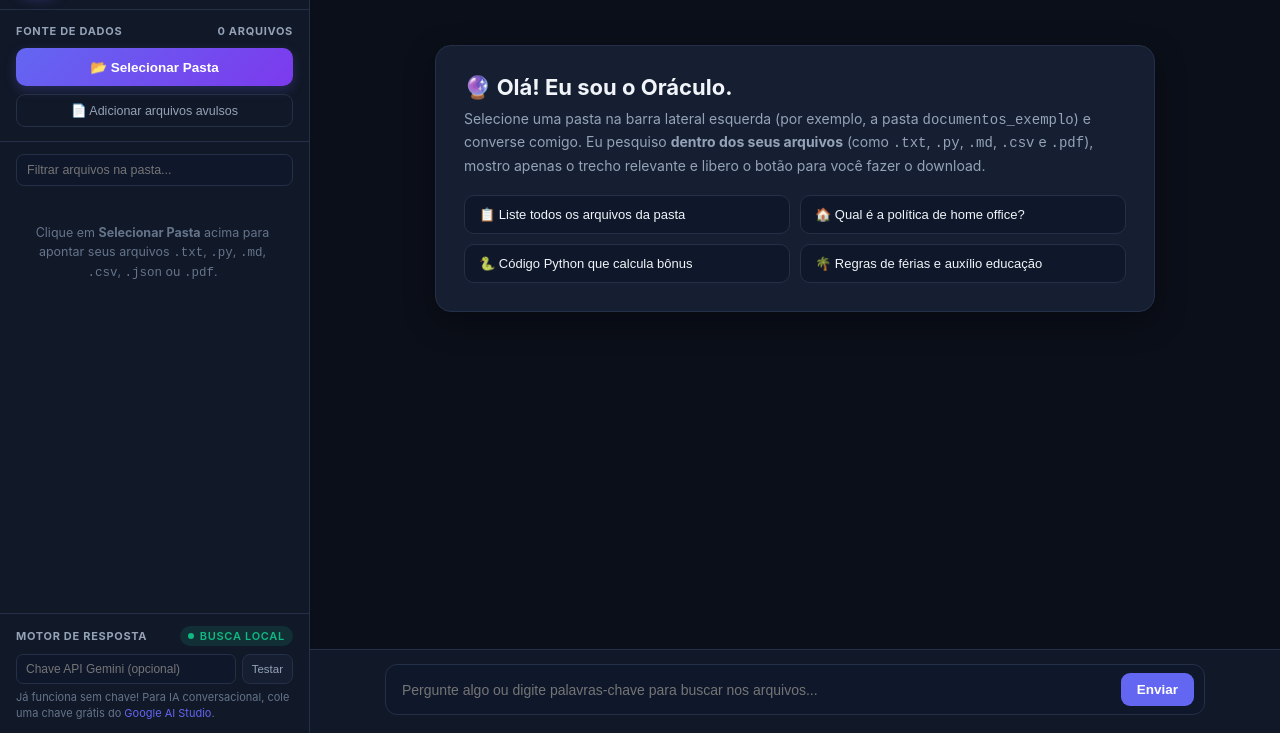
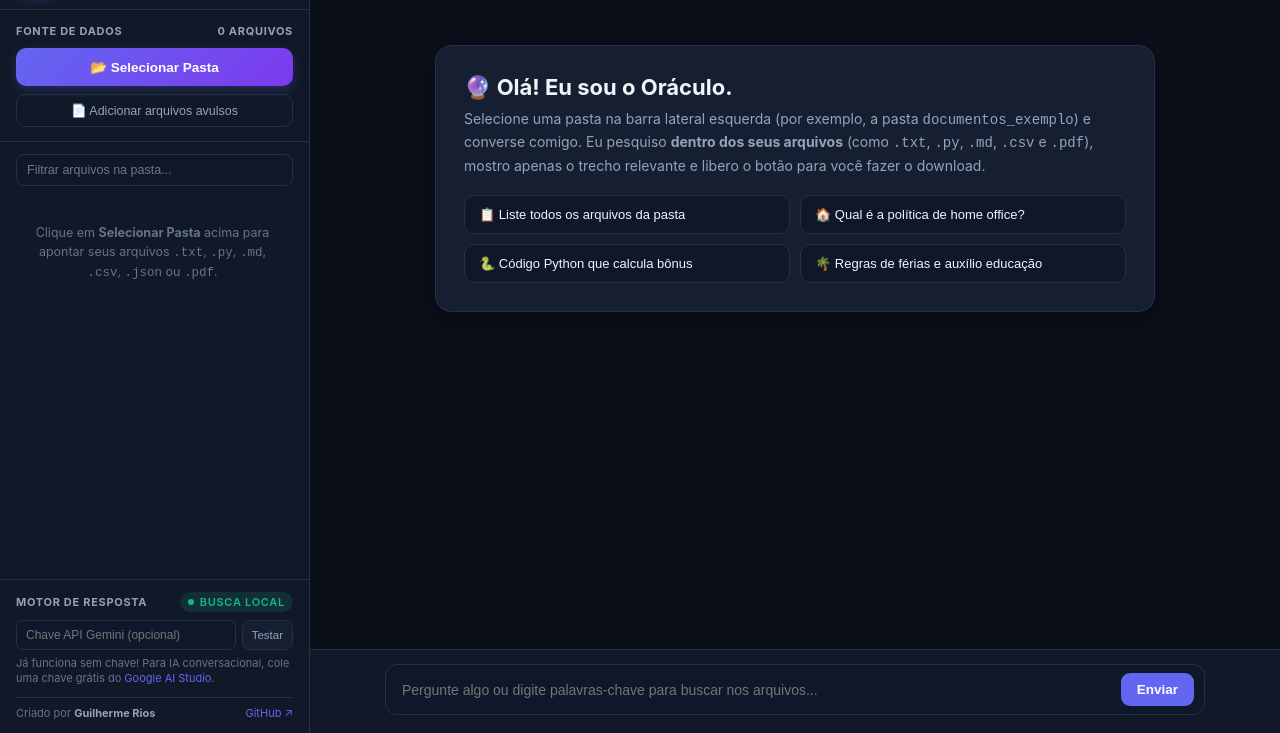
Before and after one commit to guiirios/oraculo, a plain HTML site: page index.html in a window 1280 px wide. Shown: the part 67-800 px from the top of the page. Drawn offline with nearby package versions, Linux system fonts and the light colour scheme.

Commit message:
Add files via upload

```diff
--- a/index.html
+++ b/index.html
@@ -854,6 +854,10 @@
       <div class="api-hint" id="apiStatusHint">
         Já funciona sem chave! Para IA conversacional, cole uma chave grátis do
         <a href="https://aistudio.google.com/apikey" target="_blank" rel="noopener">Google AI Studio</a>.
+      </div>
+      <div class="api-hint" style="margin-top: 10px; padding-top: 8px; border-top: 1px solid var(--border); display: flex; justify-content: space-between; align-items: center;">
+        <span>Criado por <strong style="color: var(--text-muted);">Guilherme Rios</strong></span>
+        <a href="https://github.com/guiirios/oraculo" target="_blank" rel="noopener">GitHub ↗</a>
       </div>
     </div>
   </aside>
```
